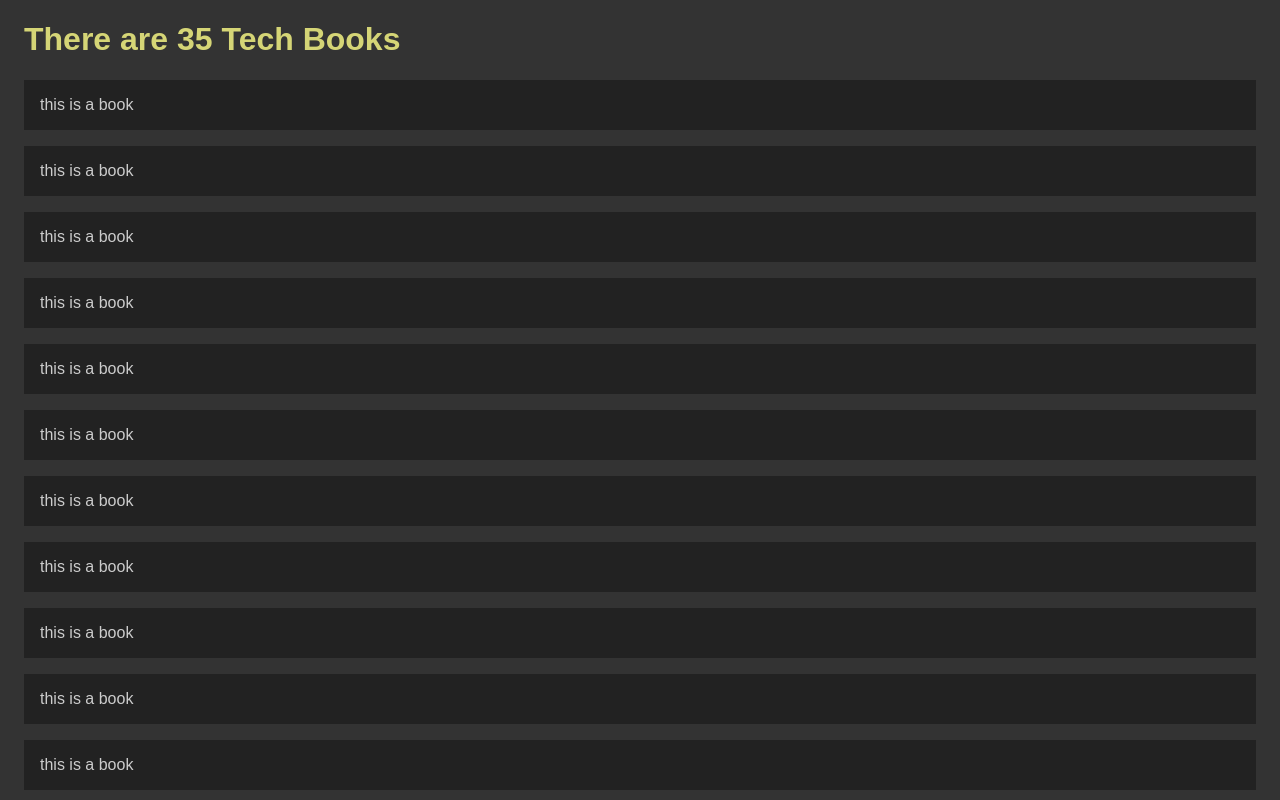
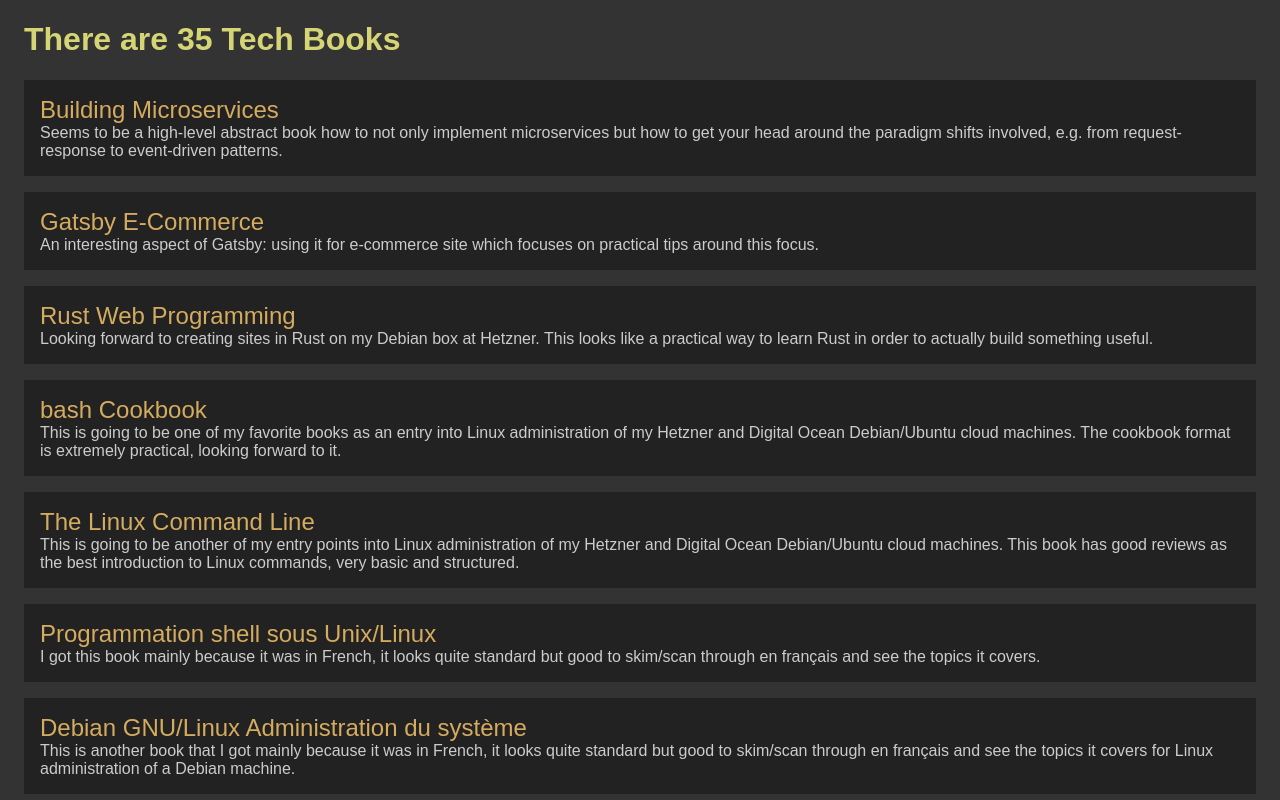
Before and after one commit to Scientific-Research/et004-react-techbook-site, a React (Vite) app: page / in a window 1280 px wide. Shown: the top 800 px of the page. Built offline with nearby package versions, Linux system fonts and the light colour scheme.

Commit message:
finished

```diff
--- a/src/App.jsx
+++ b/src/App.jsx
@@ -15,12 +15,9 @@
           ))}
         </ul> */}
 
-
-            {techbooks.map((item) => {
-              return(<Techbook/>)
-            })}
-
-
+        {techbooks.map((x) => {
+          return <Techbook item={x} />;
+        })}
       </div>
     </div>
   );
--- a/src/components/Techbook.jsx
+++ b/src/components/Techbook.jsx
@@ -1,10 +1,23 @@
+// export const Techbook = ({item}) => {
+// //   const { title, description } = props;
+// //   console.log(x);
+//   return (
+//     <div className="book">
+//       {/* this is a book */}
+//       <div className="title">{item.title}</div>
+//       <div className="description">{item.description}</div>
+//     </div>
+//   );
+// };
 
-export const Techbook = () => {
+export const Techbook = (props) => {
+  //   const { title, description } = props;
+  //   console.log(x);
   return (
     <div className="book">
-      this is a book
-      {/* <div className="title">{technicalBooks.title}</div>
-      <div className="description">{technicalBooks.description}</div> */}
+      {/* this is a book */}
+      <div className="title">{props.item.title}</div>
+      <div className="description">{props.item.description}</div>
     </div>
   );
 };
```
